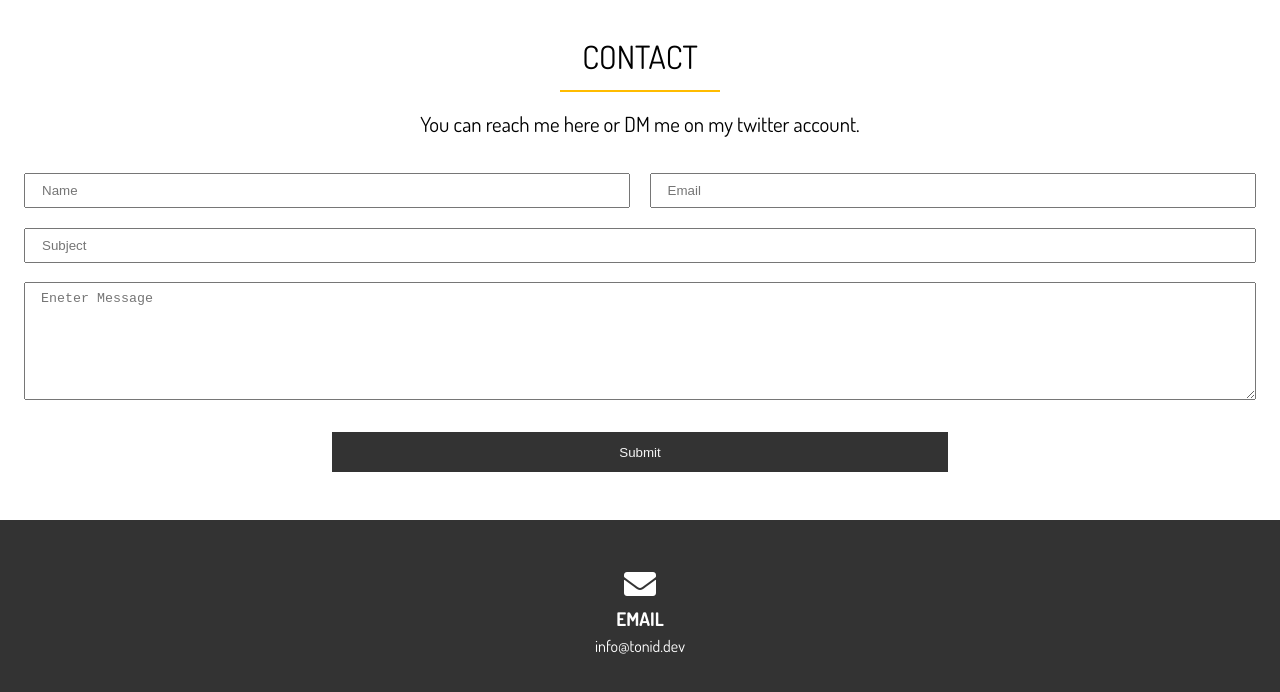
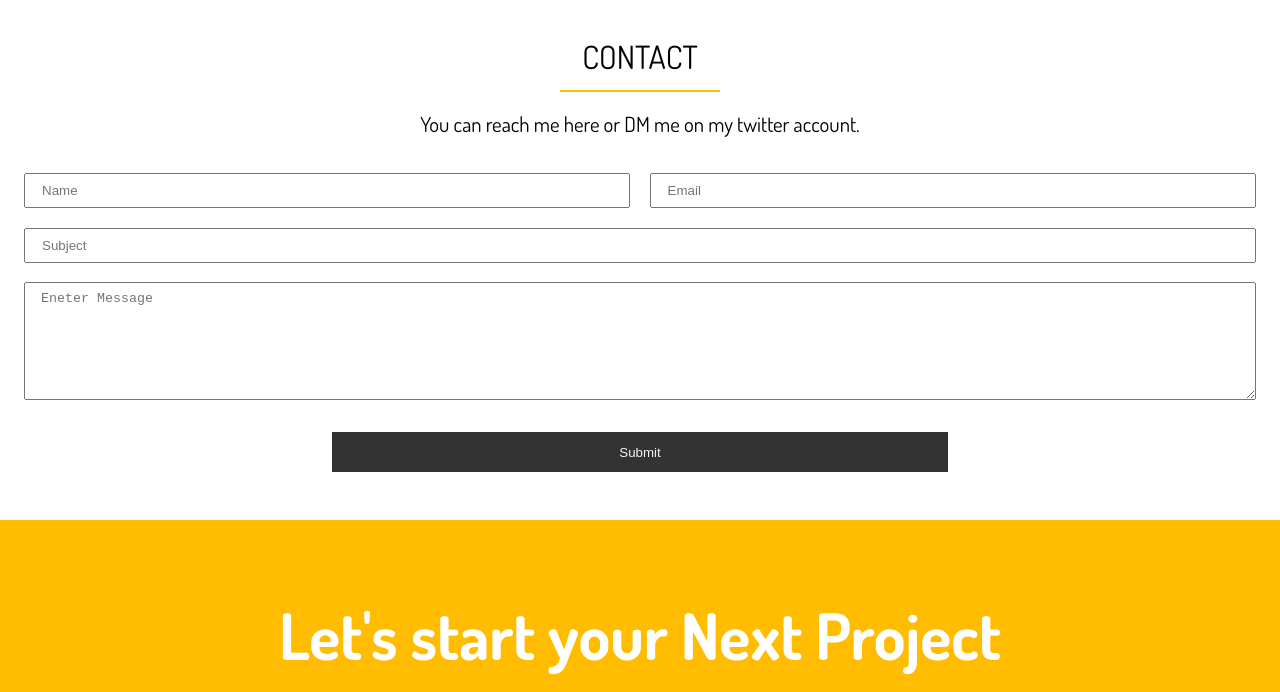
Before and after one commit to MHB2011/portfolio, a plain HTML site: page contact.html in a window 1280 px wide. Shown: the part 108-800 px from the top of the page. Drawn offline with Linux system fonts and the light colour scheme.

Commit message:
remove email section

```diff
--- a/contact.html
+++ b/contact.html
@@ -74,7 +74,7 @@
     </section>
 
     <!-- Section B : contact info -->
-
+    <!--
     <div id="contact-b" class="py-3 bg-dark">
       <div class="conatiner">
         <div class="contact-info">
@@ -83,13 +83,13 @@
           <div>
             <i class="fas fa-envelope fa-2x"></i>
             <h3>Email</h3>
-            <p>info@tonid.dev</p>
+            <p>tony.diklic@gmail.com</p>
           </div>
 
           <div></div>
         </div>
       </div>
-    </div>
+    </div> -->
 
     <!-- Section: C : Tagline -->
     <section id="contact-c" class="bg-main py-4">
```
